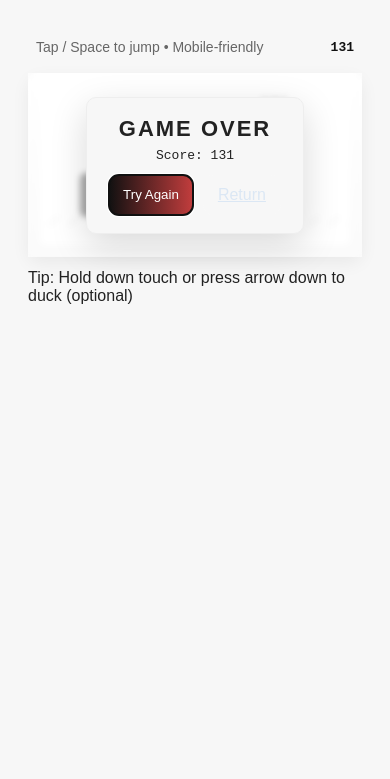
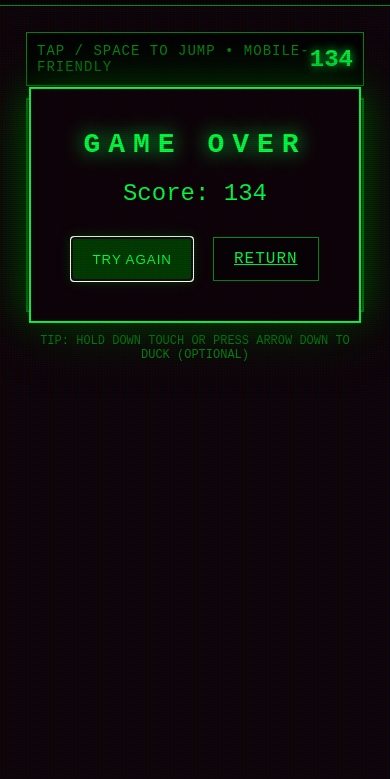
Before and after one commit to GVN2307/Hackthon-Project, a website: page src/game.html in a window 390 px wide. Shown: the part 65-844 px from the top of the page. Drawn offline with Linux system fonts and the light colour scheme.

Commit message:
Enhance UI with Matrix-themed aesthetics and scanline effects

```diff
--- a/src/css/game.css
+++ b/src/css/game.css
@@ -1,38 +1,171 @@
-:root{
-  --bg-white:#f7f7f7; --fg:#222;
-  --ground:#e9e9e9; --obs:#333; --accent:#111;
-}
-body {
-    background-color: #f0f0f0;
-    font-family: 'Arial', sans-serif;
-    margin: 0;
-    padding: 0;
+:root {
+  --bg-black: #0D0208;
+  --fg-green: #00FF41;
+  --ground: #003B00;
+  --obs: #008F11;
+  --accent: #00FF41;
 }
 
-.game-page { background:var(--bg-white); color:var(--fg); min-height:100vh; display:flex; flex-direction:column; }
-.game-wrap{max-width:980px;margin:22px auto;padding:16px;display:flex;flex-direction:column;gap:12px}
-.topbar{display:flex;justify-content:space-between;align-items:center;padding:6px 8px}
-.hud{font-size:14px;color:#666}
-.score{font-family:monospace;font-weight:700;color:#111}
+body {
+  background-color: var(--bg-black);
+  font-family: 'Courier New', Courier, monospace;
+  margin: 0;
+  padding: 0;
+  color: var(--fg-green);
+  overflow: hidden;
+}
 
-/* canvas container to keep aspect ratio responsive */
-.canvas-shell{position:relative;background:linear-gradient(#fff,#f2f2f2);border-radius:10px;padding:18px;box-shadow:0 6px 18px rgba(0,0,0,0.06)}
-#gameCanvas{display:block;width:100%;height:200px;border-radius:6px;background:linear-gradient(#fff,#f8f8f8);touch-action: manipulation}
+.game-page {
+  background: var(--bg-black);
+  min-height: 100vh;
+  display: flex;
+  flex-direction: column;
+  position: relative;
+}
 
-/* mobile jump big button (invisible but accessible) */
-.jump-btn{position:absolute;inset:0;border:0;background:transparent;opacity:0;}
+/* Scanline and Flicker */
+.game-page::after {
+  content: " ";
+  display: block;
+  position: absolute;
+  top: 0;
+  left: 0;
+  bottom: 0;
+  right: 0;
+  background: linear-gradient(rgba(18, 16, 16, 0) 50%, rgba(0, 0, 0, 0.1) 50%), linear-gradient(90deg, rgba(255, 0, 0, 0.03), rgba(0, 255, 0, 0.01), rgba(0, 0, 255, 0.03));
+  z-index: 10;
+  background-size: 100% 2px, 3px 100%;
+  pointer-events: none;
+}
 
-/* Game over overlay */
-.game-over{position:absolute;inset:0;display:flex;align-items:center;justify-content:center;background:rgba(255,255,255,0.65);backdrop-filter: blur(3px)}
-.game-over-card{background:var(--bg-white);border-radius:10px;padding:18px 22px;box-shadow:0 12px 36px rgba(0,0,0,0.15);text-align:center;border:1px solid #eee}
-.go-title{font-size:22px;font-weight:800;letter-spacing:2px;margin-bottom:6px}
-.go-score{font-family:monospace;margin-bottom:12px}
-.go-actions{display:flex;gap:10px;justify-content:center}
-.hidden{display:none}
+.game-wrap {
+  max-width: 980px;
+  margin: 22px auto;
+  padding: 16px;
+  display: flex;
+  flex-direction: column;
+  gap: 12px;
+  position: relative;
+  z-index: 5;
+}
 
-/* small screen tweaks */
-@media (max-width:520px){
-  #gameCanvas{height:160px}
-  .canvas-shell{padding:12px}
-  .game-wrap{margin:12px}
+.topbar {
+  display: flex;
+  justify-content: space-between;
+  align-items: center;
+  padding: 10px;
+  border: 1px solid var(--obs);
+  background: rgba(0, 0, 0, 0.8);
 }
+
+.hud {
+  font-size: 14px;
+  color: var(--obs);
+  text-transform: uppercase;
+  letter-spacing: 1px;
+}
+
+.score {
+  font-family: 'Courier New', monospace;
+  font-weight: 700;
+  color: var(--fg-green);
+  font-size: 24px;
+  text-shadow: 0 0 10px var(--fg-green);
+}
+
+.canvas-shell {
+  position: relative;
+  background: rgba(0, 0, 0, 0.9);
+  border: 2px solid var(--obs);
+  border-radius: 0px;
+  padding: 5px;
+  box-shadow: 0 0 30px var(--ground);
+}
+
+#gameCanvas {
+  display: block;
+  width: 100%;
+  height: 300px;
+  background: transparent;
+  touch-action: manipulation;
+}
+
+.jump-btn {
+  position: absolute;
+  inset: 0;
+  border: 0;
+  background: transparent;
+  opacity: 0;
+  z-index: 1;
+}
+
+.game-over {
+  position: absolute;
+  inset: 0;
+  display: flex;
+  align-items: center;
+  justify-content: center;
+  background: rgba(0, 0, 0, 0.85);
+  backdrop-filter: blur(5px);
+  z-index: 20;
+}
+
+.game-over-card {
+  background: var(--bg-black);
+  border: 2px solid var(--fg-green);
+  padding: 40px;
+  box-shadow: 0 0 50px var(--ground);
+  text-align: center;
+}
+
+.go-title {
+  font-size: 36px;
+  font-weight: 800;
+  letter-spacing: 8px;
+  margin-bottom: 20px;
+  color: var(--fg-green);
+  text-shadow: 0 0 20px var(--fg-green);
+}
+
+.go-score {
+  font-size: 24px;
+  font-family: 'Courier New', monospace;
+  margin-bottom: 30px;
+  color: var(--fg-green);
+}
+
+.go-actions {
+  display: flex;
+  gap: 20px;
+  justify-content: center
+}
+
+.hint {
+  color: var(--obs);
+  text-align: center;
+  margin-top: 10px;
+  font-size: 12px;
+  text-transform: uppercase;
+}
+
+.hidden {
+  display: none
+}
+
+@media (max-width:520px) {
+  #gameCanvas {
+    height: 200px
+  }
+
+  .canvas-shell {
+    padding: 5px
+  }
+
+  .game-wrap {
+    margin: 10px
+  }
+
+  .go-title {
+    font-size: 28px;
+  }
+}
--- a/src/css/styles.css
+++ b/src/css/styles.css
@@ -1,65 +1,72 @@
 :root{
-  --bg:#0f1720; --card:#0b1220; --muted:#98a0ab; --accent:#ff6b6b; --accent2:#4fb8ff;
-  font-family: Inter, ui-sans-serif, system-ui, -apple-system, "Segoe UI", Roboto, "Helvetica Neue", Arial;
+  --bg:#0D0208; --card:#151515; --muted:#008F11; --accent:#00FF41; --accent2:#003B00;
+  font-family: 'Courier New', Courier, monospace;
 }
 *{box-sizing:border-box}
-html,body{height:100%;margin:0;background:
-  radial-gradient(1200px 400px at 15% 20%, rgba(79,184,255,0.06), transparent),
-  radial-gradient(900px 300px at 85% 75%, rgba(255,107,107,0.04), transparent),
-  var(--bg); color:#e6eef6; -webkit-font-smoothing:antialiased;}
-.site-header{display:flex;align-items:center;justify-content:space-between;padding:18px 36px;}
-.logo{font-weight:700;font-size:18px;letter-spacing:0.6px}
+html,body{height:100%;margin:0;background:var(--bg); color:var(--accent); -webkit-font-smoothing:antialiased; overflow-x: hidden;}
+
+/* Matrix Scanline Effect */
+body::before {
+  content: " ";
+  display: block;
+  position: absolute;
+  top: 0;
+  left: 0;
+  bottom: 0;
+  right: 0;
+  background: linear-gradient(rgba(18, 16, 16, 0) 50%, rgba(0, 0, 0, 0.25) 50%), linear-gradient(90deg, rgba(255, 0, 0, 0.06), rgba(0, 255, 0, 0.02), rgba(0, 0, 255, 0.06));
+  z-index: 2;
+  background-size: 100% 2px, 3px 100%;
+  pointer-events: none;
+}
+
+.site-header{display:flex;align-items:center;justify-content:space-between;padding:18px 36px; border-bottom: 1px solid var(--muted); background: rgba(0,0,0,0.8);}
+.logo{font-weight:700;font-size:24px;letter-spacing:2px; text-transform: uppercase; text-shadow: 0 0 10px var(--accent);}
 .nav{display:flex;gap:14px}
-.nav-link{color:var(--muted);text-decoration:none;padding:8px 12px;border-radius:10px}
-.nav-link.active{background:linear-gradient(90deg, rgba(255,255,255,0.03), rgba(255,255,255,0.01));color:#fff}
+.nav-link{color:var(--muted);text-decoration:none;padding:8px 12px;border-radius:10px; transition: all 0.3s ease;}
+.nav-link.active{background:var(--accent2); color:var(--accent); border: 1px solid var(--accent);}
+.nav-link:hover{color: var(--accent); text-shadow: 0 0 5px var(--accent);}
 
-.layout{display:flex;align-items:center;justify-content:center;padding:28px}
-.card.hero{width:100%;max-width:1080px;border-radius:18px;padding:28px;display:flex;gap:28px;background:linear-gradient(180deg, rgba(255,255,255,0.02), rgba(255,255,255,0.01));box-shadow:0 12px 40px rgba(2,6,23,0.6);border:1px solid rgba(255,255,255,0.03)}
+.layout{display:flex;align-items:center;justify-content:center;padding:28px; min-height: 80vh;}
+.card.hero{width:100%;max-width:1080px;border-radius:0px;padding:28px;display:flex;gap:28px;background:rgba(0,0,0,0.9);box-shadow:0 0 20px var(--accent2);border:1px solid var(--muted); position: relative;}
 
-.morpheus{flex:0 0 360px;position:relative;display:flex;align-items:center;justify-content:center}
-.morpheus-image{max-width:100%;height:auto;border-radius:12px;mix-blend-mode:screen;opacity:0.98}
+.morpheus{flex:0 0 360px;position:relative;display:flex;align-items:center;justify-content:center; border: 1px solid var(--muted);}
+.morpheus-image{max-width:100%;height:auto;border-radius:0px;mix-blend-mode:lighten;opacity:0.8; filter: grayscale(100%) sepia(100%) hue-rotate(90deg) brightness(1.2) contrast(1.2);}
 .morpheus-silhouette{
-  position:absolute;inset:0;border-radius:12px;
-  background:
-    linear-gradient(180deg,#051024 0%, #071426 60%),
-    radial-gradient(60% 40% at 30% 20%, rgba(255,255,255,0.02), transparent);
-  box-shadow: inset 0 12px 30px rgba(0,0,0,0.6);
+  position:absolute;inset:0;
+  background: rgba(0, 255, 65, 0.05);
+  box-shadow: inset 0 0 50px rgba(0,0,0,0.8);
 }
-.morpheus-silhouette::before,
-.morpheus-silhouette::after{
-  content:"";position:absolute;border-radius:50%;
-}
-.morpheus-silhouette::before{width:240px;height:500px;left:-40px;top:-60px;background:linear-gradient(180deg,#000,#041125)}
-.morpheus-silhouette::after{width:180px;height:300px;right:-40px;bottom:-20px;background:linear-gradient(90deg,#03131f, rgba(255,255,255,0.02))}
 
-.panel.centered{flex:1;padding:28px;border-radius:12px;background:linear-gradient(180deg, rgba(255,255,255,0.02), rgba(255,255,255,0.01));display:flex;flex-direction:column;gap:18px;justify-content:center}
-.title{font-size:22px;margin:0;color:#fff}
-.subtitle{color:var(--muted);margin:0 0 6px 0}
+.panel.centered{flex:1;padding:28px;border-radius:0px;background:transparent;display:flex;flex-direction:column;gap:18px;justify-content:center; border-left: 1px solid var(--muted);}
+.title{font-size:28px;margin:0;color:var(--accent); text-transform: uppercase; letter-spacing: 4px; text-shadow: 0 0 15px var(--accent);}
+.subtitle{color:var(--muted);margin:0 0 6px 0; font-style: italic;}
 
-.pills-row{display:flex;gap:26px;align-items:center;justify-content:center;margin-top:8px}
-.pill{position:relative;cursor:pointer;border-radius:32px;display:flex;align-items:center;justify-content:center;width:72px;height:160px;box-shadow:0 18px 50px rgba(2,6,23,0.65);font-weight:800;letter-spacing:1px}
+.pills-row{display:flex;gap:40px;align-items:center;justify-content:center;margin-top:20px}
+.pill{position:relative;cursor:pointer;border-radius:50px;display:flex;align-items:center;justify-content:center;width:80px;height:180px;box-shadow:0 0 30px rgba(0,0,0,1);font-weight:800;letter-spacing:2px; transition: all 0.4s cubic-bezier(0.175, 0.885, 0.32, 1.275); border: 1px solid rgba(255,255,255,0.1);}
 .pill-vertical{writing-mode:vertical-rl;text-orientation:mixed;padding-top:8px}
-.pill-red{background:linear-gradient(180deg,#ff7b7b,#c72e2e)}
-.pill-blue{background:linear-gradient(180deg,#66c8ff,#0b5ea8)}
-.pill .shine{position:absolute;left:10px;top:12px;width:18px;height:44px;border-radius:10px;background:linear-gradient(180deg,rgba(255,255,255,0.32),rgba(255,255,255,0.04));opacity:0.22}
-.pill:active{transform:translateY(2px) scale(.995)}
-.pill:hover{transform:scale(1.04)}
+.pill-red{background:linear-gradient(180deg,#ff1a1a,#800000); color: #fff; box-shadow: 0 0 15px rgba(255,26,26,0.3);}
+.pill-blue{background:linear-gradient(180deg,#1a1aff,#000080); color: #fff; box-shadow: 0 0 15px rgba(26,26,255,0.3);}
+.pill .shine{position:absolute;left:12px;top:15px;width:20px;height:50px;border-radius:12px;background:linear-gradient(180deg,rgba(255,255,255,0.4),rgba(255,255,255,0.05));opacity:0.3}
+.pill:active{transform:translateY(5px) scale(0.95)}
+.pill:hover{transform:scale(1.1) rotate(2deg); box-shadow: 0 0 30px var(--accent);}
 
-.btn{padding:10px 14px;border-radius:10px;border:0;background:transparent;color:#dbe7f4;cursor:pointer}
-.btn.primary{background:linear-gradient(90deg,var(--accent),#c23d3d);color:white}
-.btn.subtle{background:rgba(255,255,255,0.02);border:1px solid rgba(255,255,255,0.03)}
+.btn{padding:12px 20px;border-radius:0px;border:1px solid var(--muted);background:transparent;color:var(--accent);cursor:pointer; text-transform: uppercase; letter-spacing: 1px; transition: all 0.2s;}
+.btn.primary{background:var(--accent2); border-color: var(--accent); box-shadow: 0 0 10px var(--accent2);}
+.btn.primary:hover{background: var(--accent); color: var(--bg); box-shadow: 0 0 20px var(--accent);}
+.btn.subtle{background:rgba(0,0,0,0.5);}
+.btn.subtle:hover{border-color: var(--accent); text-shadow: 0 0 5px var(--accent);}
 
-.confirm{position:fixed;inset:0;display:flex;align-items:center;justify-content:center;background:linear-gradient(rgba(2,6,23,0.55), rgba(2,6,23,0.65));backdrop-filter: blur(5px)}
-.confirm.hidden{display:none}
-.confirm-card{min-width:420px;max-width:92%;background: linear-gradient(180deg, rgba(255,255,255,0.02), rgba(255,255,255,0.01));border-radius:12px;padding:18px;border:1px solid rgba(255,255,255,0.04)}
-.typewriter{min-height:60px;font-family:monospace;white-space:pre-wrap;color:#eaf6ff;line-height:1.2}
-.confirm-actions{display:flex;gap:12px;justify-content:flex-end;margin-top:12px}
+.confirm{position:fixed;inset:0;display:flex;align-items:center;justify-content:center;background: rgba(0,0,0,0.9); z-index: 100;}
+.confirm-card{min-width:450px;max-width:92%;background: var(--bg); border: 2px solid var(--accent); border-radius:0px;padding:30px; box-shadow: 0 0 50px var(--accent2);}
+.typewriter{min-height:80px;font-family: 'Courier New', monospace;white-space:pre-wrap;color:var(--accent);line-height:1.4; font-size: 18px;}
+.confirm-actions{display:flex;gap:20px;justify-content:flex-end;margin-top:20px}
 
-.site-footer{padding:18px 36px;text-align:center;color:var(--muted);font-size:13px}
+.site-footer{padding:24px 36px;text-align:center;color:var(--muted);font-size:14px; border-top: 1px solid var(--muted); background: rgba(0,0,0,0.8);}
 
 @media (max-width:880px){
-  .card.hero{flex-direction:column;align-items:center}
-  .morpheus{order:2}
-  .panel.centered{order:1}
-  .pill{width:56px;height:120px}
+  .card.hero{flex-direction:column;align-items:center; gap: 0;}
+  .morpheus{order:2; width: 100%; border-top: 0;}
+  .panel.centered{order:1; width: 100%; border-left: 0; border-bottom: 1px solid var(--muted);}
+  .pill{width:60px;height:140px}
 }
```
